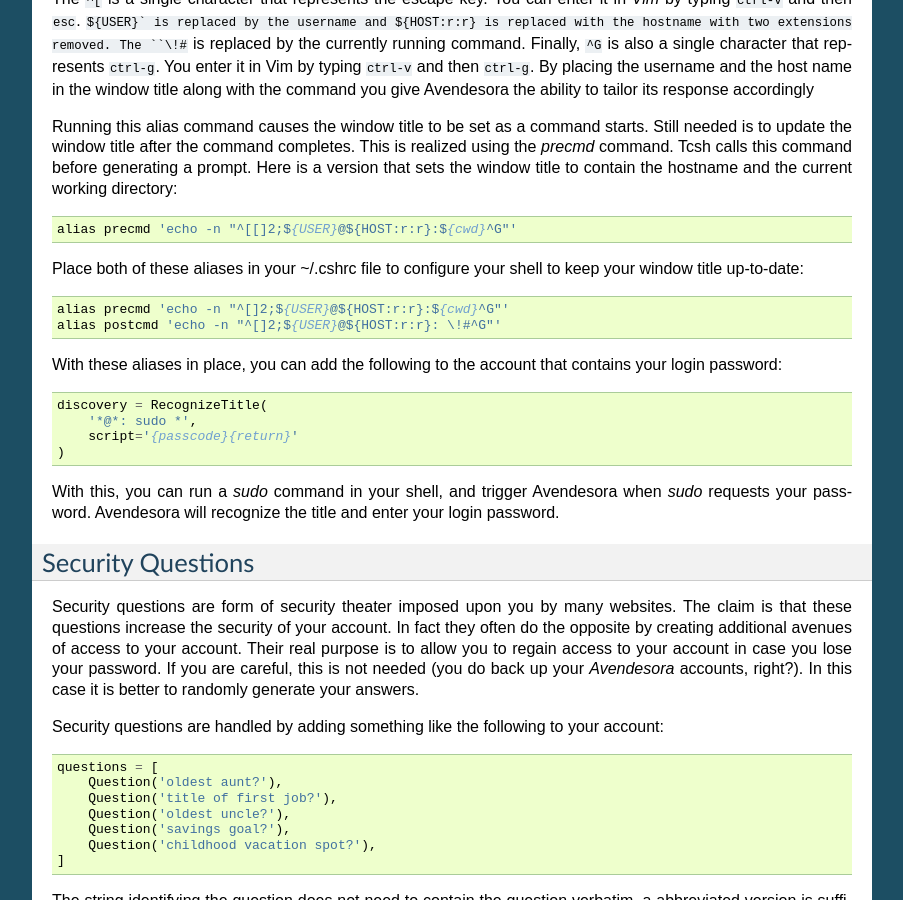
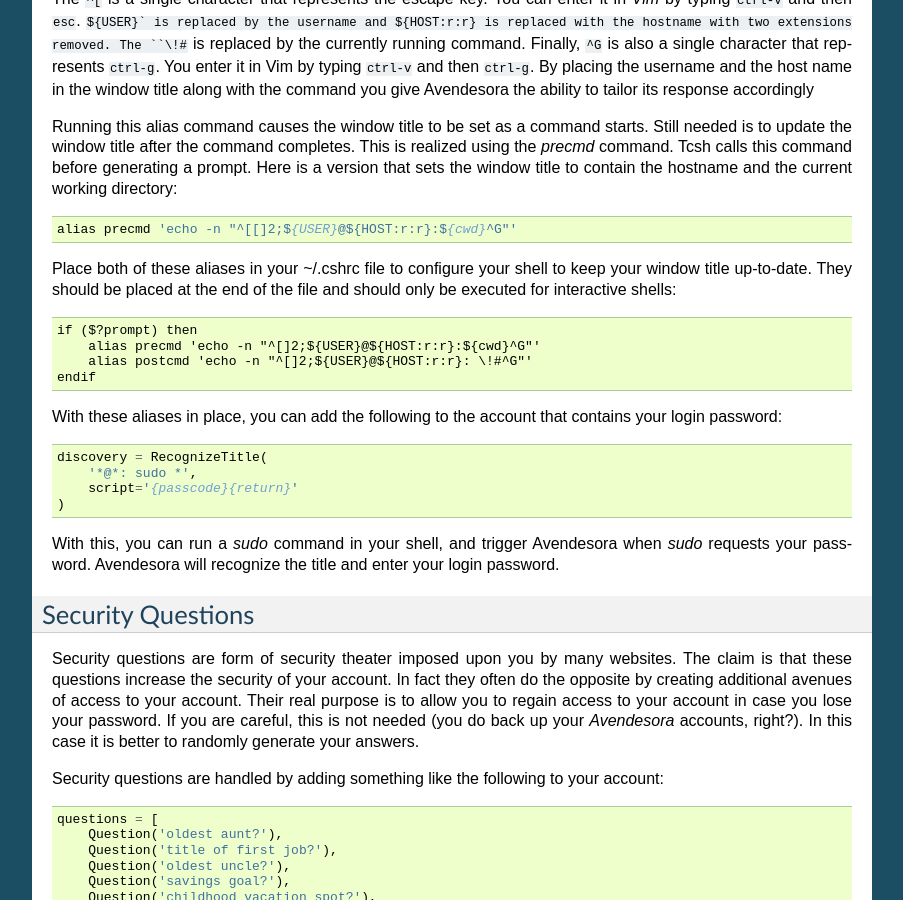
Before and after one commit to KenKundert/avendesora, a Sphinx documentation site: the page built from doc/advanced.rst, in a window 1280 px wide and 900 px high, scrolled down 4688 px. Shown: the whole window, without its empty margins (198-1101 px from the left). Built offline with Sphinx 7.4.7, drawn with Linux system fonts in a browser that asks for light colours.

Commit message:
Refine the recognition of shell commands section in the documentation.

```diff
--- a/doc/advanced.rst
+++ b/doc/advanced.rst
@@ -375,10 +375,13 @@ the hostname and the current working directory::
     alias precmd 'echo -n "^[[]2;${USER}@${HOST:r:r}:${cwd}^G"'
 
 Place both of these aliases in your ~/.cshrc file to configure your shell to
-keep your window title up-to-date::
+keep your window title up-to-date. They should be placed at the end of the file
+and should only be executed for interactive shells::
 
-    alias precmd 'echo -n "^[]2;${USER}@${HOST:r:r}:${cwd}^G"'
-    alias postcmd 'echo -n "^[]2;${USER}@${HOST:r:r}: \!#^G"'
+    if ($?prompt) then
+        alias precmd 'echo -n "^[]2;${USER}@${HOST:r:r}:${cwd}^G"'
+        alias postcmd 'echo -n "^[]2;${USER}@${HOST:r:r}: \!#^G"'
+    endif
 
 With these aliases in place, you can add the following to the account that
 contains your login password::
```
